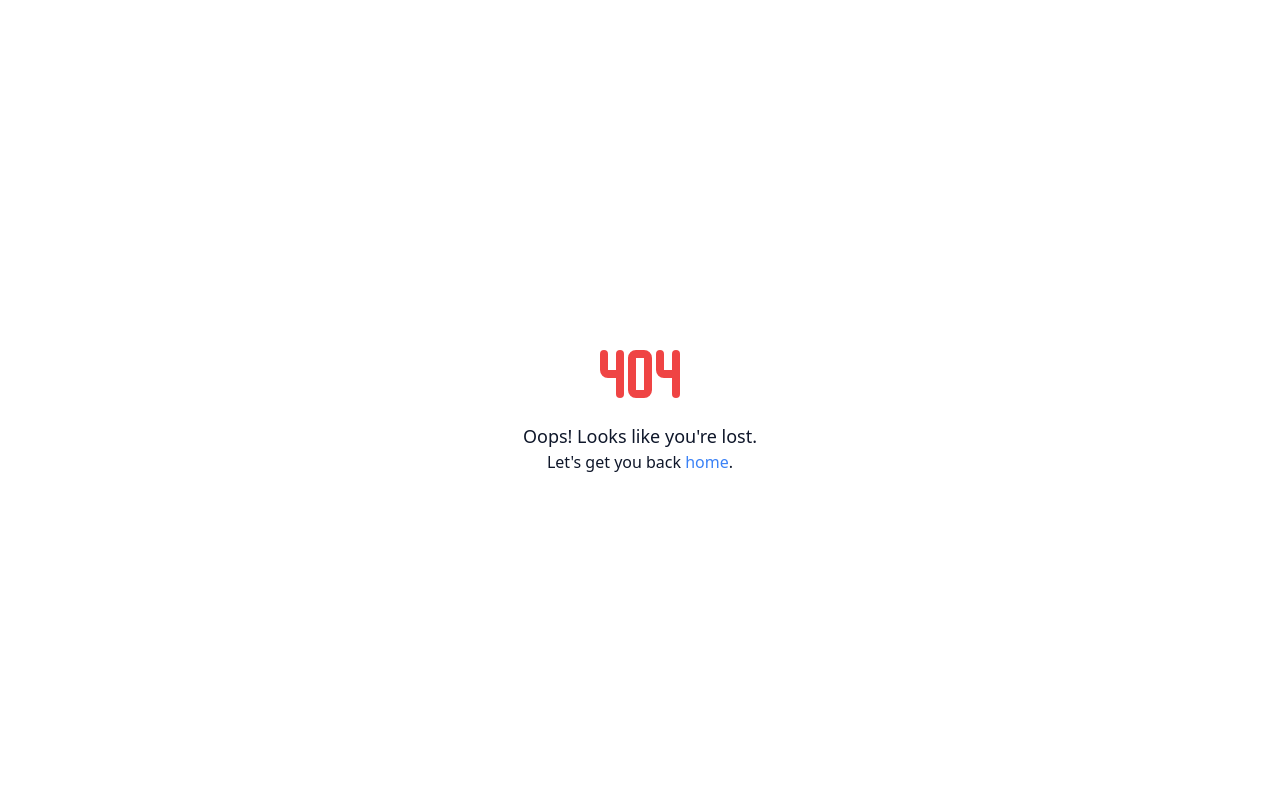
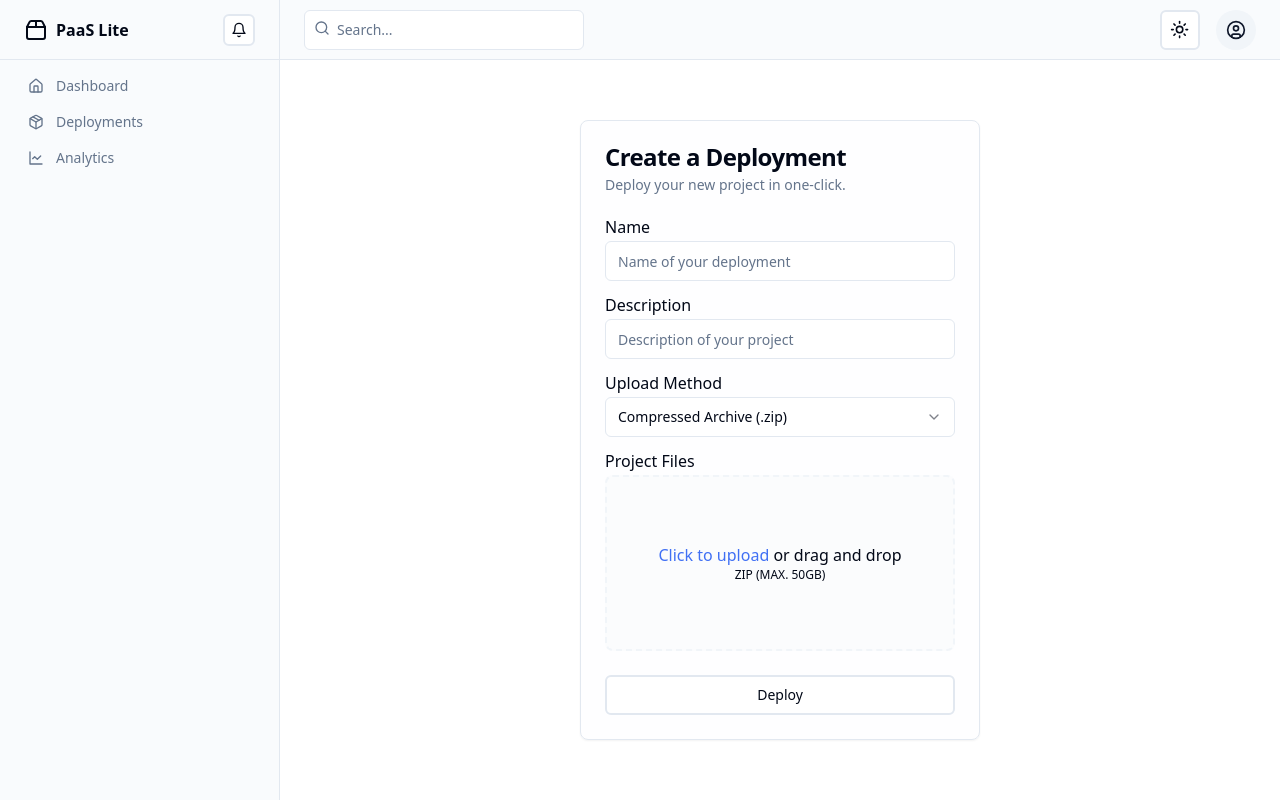
Before and after one commit to KueZie/pass-lite, a React (Create React App) app in the folder web/: page /dashboard/deployments/create in a window 1280 px wide. Built offline with nearby package versions, Linux system fonts and the light colour scheme.

Commit message:
formatting dashboard no deployments page.

```diff
--- a/web/src/App.tsx
+++ b/web/src/App.tsx
@@ -11,9 +11,12 @@ const AllRoutes = () => {
     <Suspense fallback={<div>Loading...</div>}>
       <BrowserRouter>
         <Routes>
-        <Route path="/dashboard" element={<DashboardLayout/>}>
+          <Route path="dashboard" element={<DashboardLayout />}>
+            <Route index element={<h1>Dashboard</h1>} />
+            <Route path="deployments">
               <Route index element={<Dashboard />} />
               <Route path="create" element={<DeploymentCreateScreen />} />
+            </Route>
           </Route>
           <Route path="*" element={<NotFoundScreen />} />
         </Routes>
--- a/web/src/components/ui/button.tsx
+++ b/web/src/components/ui/button.tsx
@@ -13,7 +13,7 @@ const buttonVariants = cva(
         destructive:
           "bg-destructive text-destructive-foreground hover:bg-destructive/90",
         outline:
-          "border border-input bg-background hover:bg-accent hover:text-accent-foreground",
+          "border border-2 bg-background hover:bg-accent hover:text-accent-foreground",
         secondary:
           "bg-secondary text-secondary-foreground hover:bg-secondary/80",
         ghost: "hover:bg-accent hover:text-accent-foreground",
--- a/web/src/layout/DashboardLayout.tsx
+++ b/web/src/layout/DashboardLayout.tsx
@@ -54,21 +54,21 @@ export function DashboardLayout() {
             <nav className="grid items-start px-2 text-sm font-medium lg:px-4">
               <Link
                 to="/dashboard"
-                className="flex items-center gap-3 rounded-lg px-3 py-2 text-muted-foreground transition-all hover:text-primary"
+                className="flex items-center gap-3 rounded-lg active:bg-muted px-3 py-2 text-muted-foreground active:text-primary transition-all hover:text-primary"
               >
                 <Home className="h-4 w-4" />
                 Dashboard
               </Link>
               <Link
                 to="/dashboard/deployments"
-                className="flex items-center gap-3 rounded-lg bg-muted px-3 py-2 text-primary transition-all hover:text-primary"
+                className="flex items-center gap-3 rounded-lg active:bg-muted px-3 py-2 text-muted-foreground active:text-primary transition-all hover:text-primary"
               >
                 <Package className="h-4 w-4" />
                 Deployments{" "}
               </Link>
               <a
                 href="#"
-                className="flex items-center gap-3 rounded-lg px-3 py-2 text-muted-foreground transition-all hover:text-primary"
+                className="flex items-center gap-3 rounded-lg active:bg-muted px-3 py-2 text-muted-foreground active:text-primary transition-all hover:text-primary"
               >
                 <LineChart className="h-4 w-4" />
                 Analytics
--- a/web/src/screens/DeploymentsScreen.tsx
+++ b/web/src/screens/DeploymentsScreen.tsx
@@ -17,8 +17,8 @@ export function Dashboard() {
           <p className="text-sm text-muted-foreground">
             You can add a new deployment by clicking the button below.
           </p>
-          <Button className="mt-4">
-            <Link to="/dashboard/create">
+          <Button variant="outline" size="default" className="mt-4">
+            <Link to="/dashboard/deployments/create">
               Create Deployment
             </Link>
           </Button>
```
Lines whose indentation alone changed are shown as unchanged.
